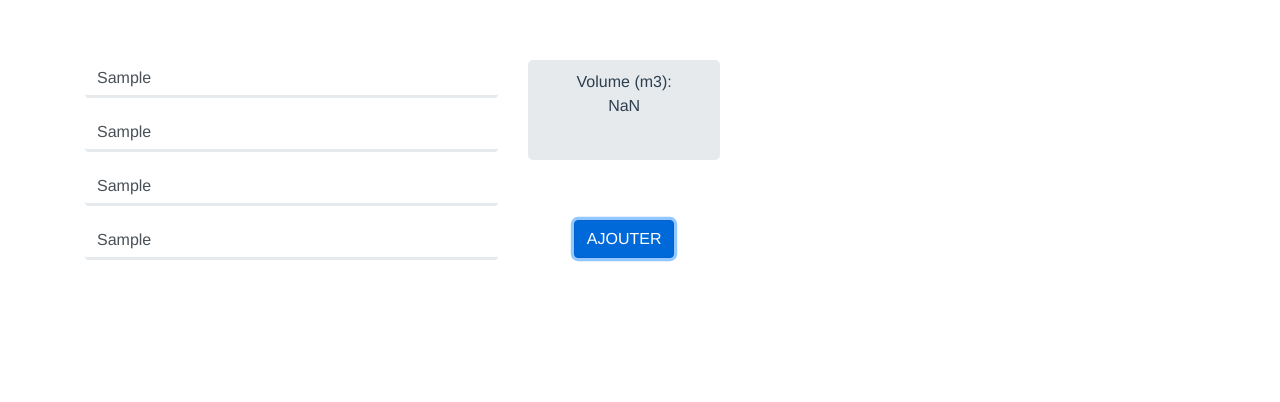
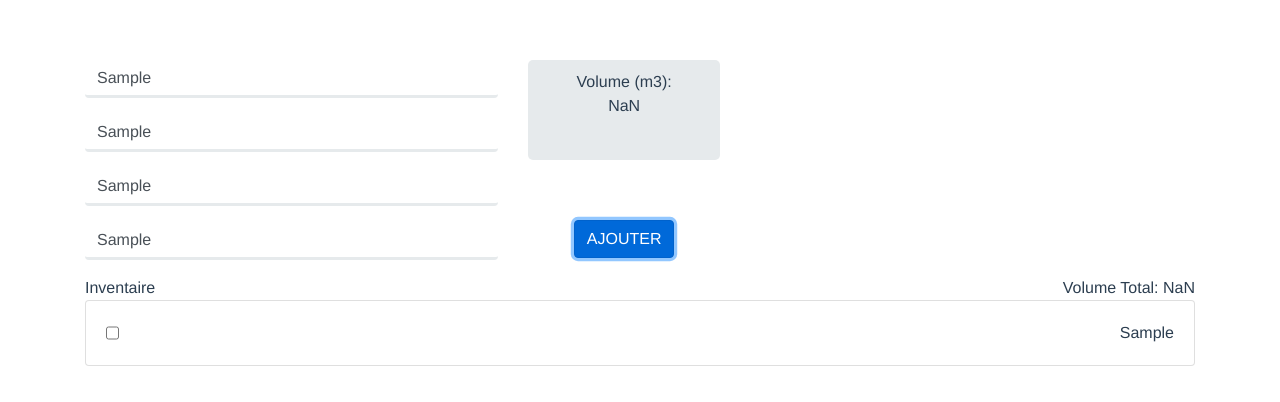
Before and after one commit to emmanuelrdl/nextories_vue, a Vue app: page / in a window 1280 px wide. Both pictures are taken after typing "Sample", "Sample", "Sample", "Sample" into the empty fields and a click on the button "AJOUTER". Shown: the top 402 px of the page. Built offline with nearby package versions, Linux system fonts and the light colour scheme.

Commit message:
add inventory list & total volume calculation

```diff
--- a/src/App.vue
+++ b/src/App.vue
@@ -2,33 +2,50 @@
   <div id="app">
     <b-container class="bv-example-row">
       <b-row>
-          <b-col cols="7"> <Form msg="Welcome to Your Vue.js App"/></b-col>
+          <b-col cols="7">
+            <Form v-on:newFourniture="addNewFourniture"/>
+          </b-col>
           <b-col cols="5"></b-col>
       </b-row>
-  </b-container>
-
+      <b-row>
+          <b-col cols="12">
+            <div style="display: flex;justify-content: space-between;">
+              <div class="pull-left">Inventaire</div>
+              <div>Volume Total: {{totalVolume}}</div>
+            </div>
+            <Inventory
+                      v-bind:fournitures="fournitures"/>
+          </b-col>
+      </b-row>
+   </b-container>
   </div>
 </template>
 
 <script>
 import Form from './components/Form.vue'
-
+import Inventory from './components/Inventory.vue'
 
 export default {
   name: 'app',
+  data () {
+    return {
+      fournitures: [],
+      totalVolume: 0
+    }
+  },
+  methods: {
+    addNewFourniture(fourniture){
+      var newFourniture = {
+        name: fourniture.name,
+        volume: fourniture.volume
+      };
+      this.totalVolume += fourniture.volume;
+      this.fournitures.push(newFourniture);
+    }
+  },
   components: {
-    Form
+    Form,
+    Inventory
   }
 }
 </script>
-
-<style>
-#app {
-  font-family: 'Avenir', Helvetica, Arial, sans-serif;
-  -webkit-font-smoothing: antialiased;
-  -moz-osx-font-smoothing: grayscale;
-  text-align: center;
-  color: #2c3e50;
-  margin-top: 60px;
-}
-</style>
--- a/src/assets/base.css
+++ b/src/assets/base.css
@@ -1,3 +1,12 @@
+#app {
+  font-family: 'Avenir', Helvetica, Arial, sans-serif;
+  -webkit-font-smoothing: antialiased;
+  -moz-osx-font-smoothing: grayscale;
+  text-align: center;
+  color: #2c3e50;
+  margin-top: 60px;
+}
+
 .volume-card {
   background-color: #E6EAEC;
   height: 100px;
--- a/src/components/Form.vue
+++ b/src/components/Form.vue
@@ -6,7 +6,7 @@
           <b-form-group >
             <b-form-input
                           type="text"
-                          v-model="form.name"
+                          v-model="name"
                           @change="formChange"
                           required
                           placeholder="Nom du meuble">
@@ -14,7 +14,7 @@
           </b-form-group>
           <b-form-group >
             <b-form-input
-                          v-model="form.length"
+                          v-model="length"
                           required
                           @change="formChange"
                           placeholder="Longueur (cm)">
@@ -22,7 +22,7 @@
           </b-form-group>
           <b-form-group >
             <b-form-input
-                          v-model="form.width"
+                          v-model="width"
                           required
                           @change="formChange"
                           placeholder="Largeur (cm)">
@@ -30,7 +30,7 @@
           </b-form-group>
           <b-form-group >
             <b-form-input
-                          v-model="form.height"
+                          v-model="height"
                           required
                           @change="formChange"
                           placeholder="Hauteur (cm)">
@@ -54,33 +54,32 @@
 export default {
   data () {
     return {
-      form: {
-        name: null,
-        height: null,
-        width: null,
-        length: null,
-      },
+      name: null,
+      height: null,
+      width: null,
+      length: null,
       volume: null,
     }
   },
   methods: {
     onSubmit (evt) {
       evt.preventDefault();
-      this.volume = this.getVolume(this.form);
+      this.volume = this.getVolume();
+      if (this.formIsValid()) this.$emit('newFourniture', this.$data);
     },
     getVolume(form){
-      var height = form.height
-      var width  = form.width
-      var length = form.length
-      var volInCm  = parseInt(height) * parseInt(width) * parseInt(length)
-      return volInCm/100
+      var height = this.height;
+      var width  = this.width;
+      var length = this.length;
+      var volInCm  = parseInt(height) * parseInt(width) * parseInt(length);
+      return volInCm/100;
     },
     formIsValid(){
-      return this.form.height && this.form.width && this.form.length
+      return this.name && this.height && this.width && this.length;
     },
     formChange(){
       if (this.formIsValid()) {
-        this.volume = this.getVolume(this.form);
+        this.volume = this.getVolume();
       }
     }
   }
--- /dev/null
+++ b/src/components/Inventory.vue
@@ -0,0 +1,20 @@
+<template>
+  <div>
+    <b-card>
+      <div v-for="fourniture in fournitures">
+        <div style="display: flex;justify-content: space-between;">
+          <input type="checkbox">
+          <div >{{fourniture.name}}</div>
+        </div>
+      </div>
+    </b-card>
+  </div>
+</template>
+
+<script>
+export default {
+  props: ["fournitures"],
+  methods: {
+  }
+}
+</script>
```
Also changed, not shown: src/assets/logo.png (deleted).
